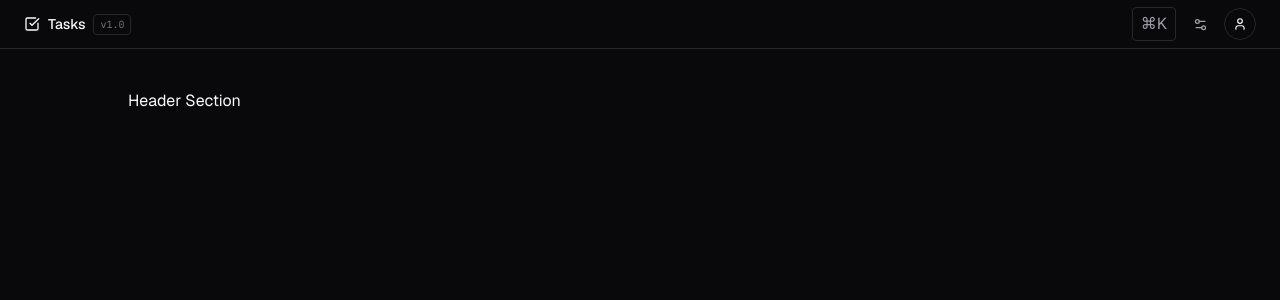
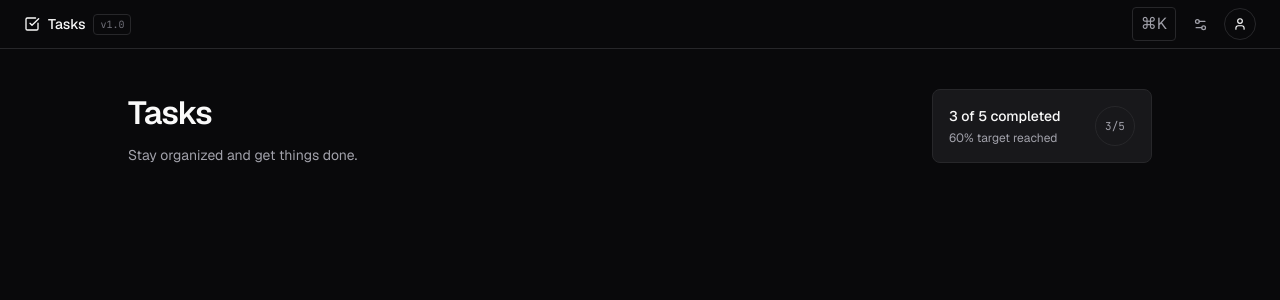
Before and after one commit to iamdewansh/todo, a React (Vite) app: page / in a window 1280 px wide. Shown: the top 300 px of the page. Built offline with nearby package versions, Linux system fonts and the light colour scheme.

Commit message:
feat: enhance layout and structure of TasksPage; add PageHeader component

```diff
--- a/src/components/layout/AppShell.tsx
+++ b/src/components/layout/AppShell.tsx
@@ -10,7 +10,13 @@ export default function AppShell({ children }: AppShellProps) {
       <div className="min-h-screen bg-background text-foreground">
          <TopNav />
 
-         <main className="px-8 py-10">
+         <main
+            className="
+          px-4 py-6
+          sm:px-6
+          md:px-8 md:py-10
+        "
+         >
             <div className="mx-auto max-w-5xl">{children}</div>
          </main>
       </div>
--- a/src/components/layout/TopNav.tsx
+++ b/src/components/layout/TopNav.tsx
@@ -3,7 +3,7 @@ import { Settings2, User, CheckSquare } from 'lucide-react';
 export default function TopNav() {
    return (
       <header className="border-b border-border">
-         <div className="mx-auto flex h-12 items-center justify-between px-6">
+         <div className="mx-auto flex h-12 items-center justify-between px-4 sm:px-6">
             {/* Left */}
             <div className="flex items-center gap-2">
                <CheckSquare size={16} className="text-foreground" />
--- /dev/null
+++ b/src/components/tasks/PageHeader.tsx
@@ -0,0 +1,31 @@
+import ProgressCard from './ProgressCard';
+
+export default function PageHeader() {
+   return (
+      <section
+         className="
+        flex flex-col gap-6
+        sm:flex-row
+        sm:items-start
+        sm:justify-between
+      "
+      >
+         <div>
+            <h1
+               className="
+              text-[32px]
+              font-semibold
+              tracking-tight
+              text-foreground
+            "
+            >
+               Tasks
+            </h1>
+
+            <p className="mt-2 text-sm text-muted">Stay organized and get things done.</p>
+         </div>
+
+         <ProgressCard />
+      </section>
+   );
+}
--- a/src/components/tasks/ProgressCard.tsx
+++ b/src/components/tasks/ProgressCard.tsx
@@ -2,7 +2,7 @@ export default function ProgressCard() {
    return (
       <div
          className="
-        w-55
+        w-full sm:w-55
         rounded-lg
         border border-border
         bg-surface-elevated
--- a/src/pages/TasksPage.tsx
+++ b/src/pages/TasksPage.tsx
@@ -1,9 +1,12 @@
 import AppShell from '@/components/layout/AppShell';
+import PageHeader from '@/components/tasks/PageHeader';
 
 export default function TasksPage() {
    return (
       <AppShell>
-         <div className="space-y-8">Header Section</div>
+         <div className="space-y-8">
+            <PageHeader />
+         </div>
       </AppShell>
    );
 }
```
Lines whose indentation alone changed are shown as unchanged.
